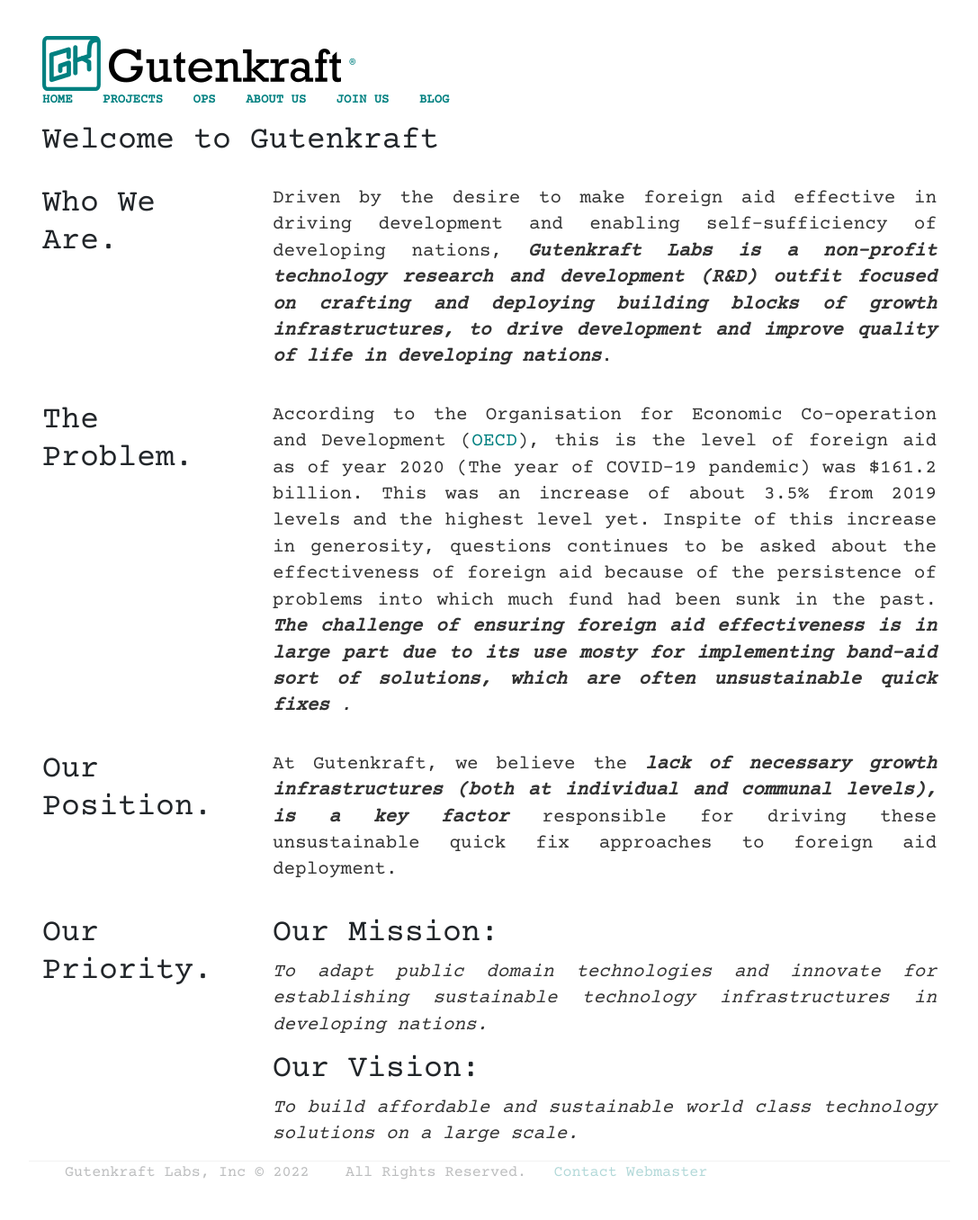
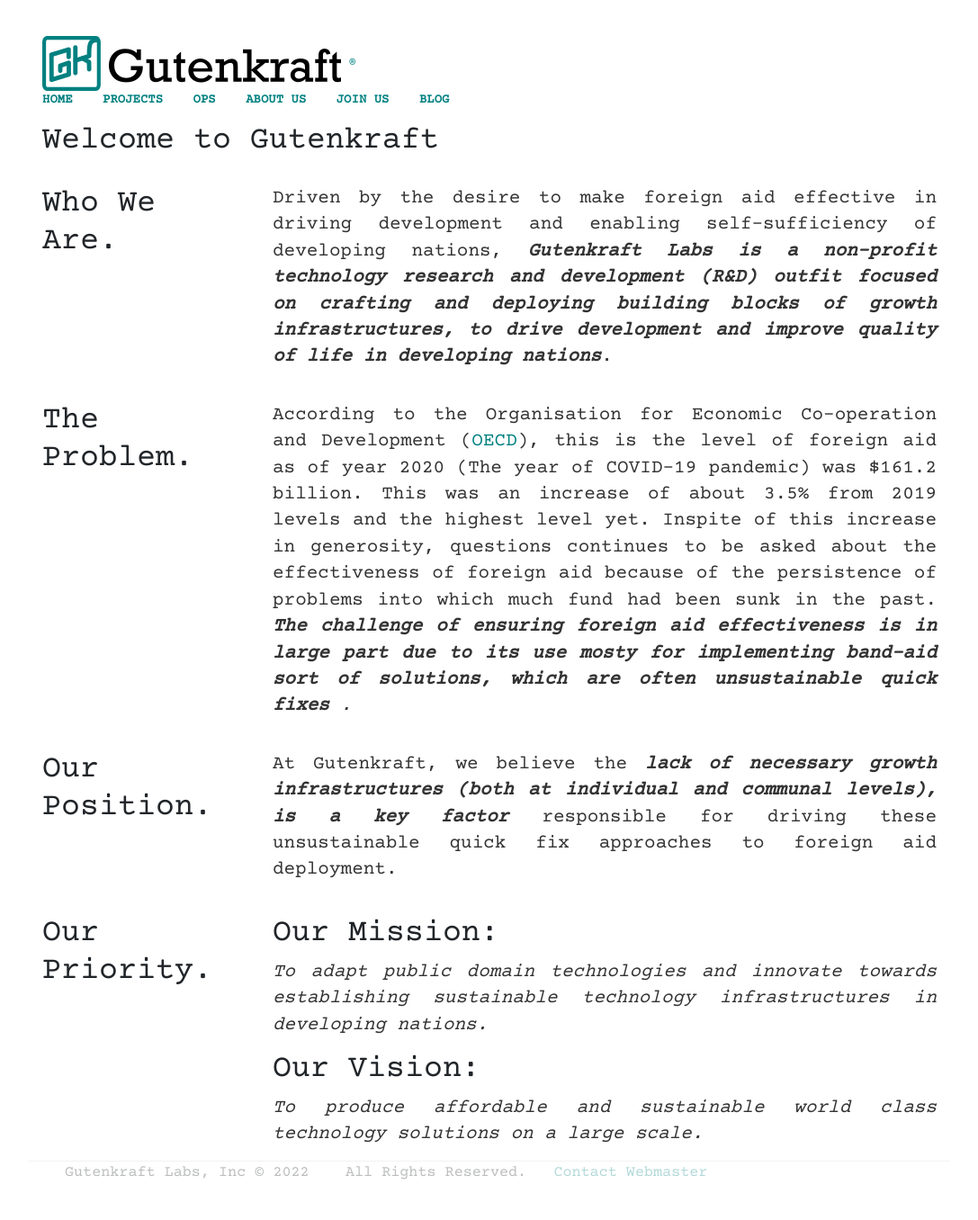
Before and after one commit to oferonmi/datafilik.github.io, a Jekyll site: the page built from index.html, in a window 1280 px wide. Shown: the whole page at 90% size, without its empty margins (96-1183 px from the left). Built offline with Jekyll 4.4.1, drawn with Linux system fonts in a browser that asks for light colours; some web fonts are replaced.

Commit message:
mission and vision update

```diff
--- a/about/index.html
+++ b/about/index.html
@@ -11,7 +11,7 @@
 	<h1>Our Mission:</h1>
 	<p align="justify">
 		<em>
-			To adapt public domain technologies and innovate for establishing sustainable technology infrastructures in developing nations.
+			To adapt public domain technologies and innovate towards establishing sustainable technology infrastructures in developing nations.
 			<!-- To innovate, improve and adapt public domain technologies to solve problems in developing nations. -->
 		</em>
 	</p>
@@ -19,7 +19,7 @@
 	<h1>Our Vision:</h1>
 	<p align="justify">
 		<em>
-			To build affordable and sustainable world class technology solutions on a large scale.
+			To produce affordable and sustainable world class technology solutions on a large scale.
 			<!-- To build world class technology industry solutions for growth in the developing world. -->
 		</em>
 	</p>
--- a/index.html
+++ b/index.html
@@ -58,14 +58,15 @@
 			<h1 class="display-5">Our Mission:</h1>
 			<p class="fs-2" align="justify">
 				<em>
-					To adapt public domain technologies and innovate for establishing sustainable technology infrastructures in developing nations.
+					To adapt public domain technologies and innovate towards establishing sustainable technology infrastructures in
+					developing nations.
 				</em>
 			</p>
 
 			<h1 class="display-5">Our Vision:</h1>
 			<p class="fs-2" align="justify">
 				<em>
-					To build affordable and sustainable world class technology solutions on a large scale.
+					To produce affordable and sustainable world class technology solutions on a large scale.
 					<!-- To build world class technology industry solutions for growth in the developing world. -->
 				</em>
 			</p>
```
